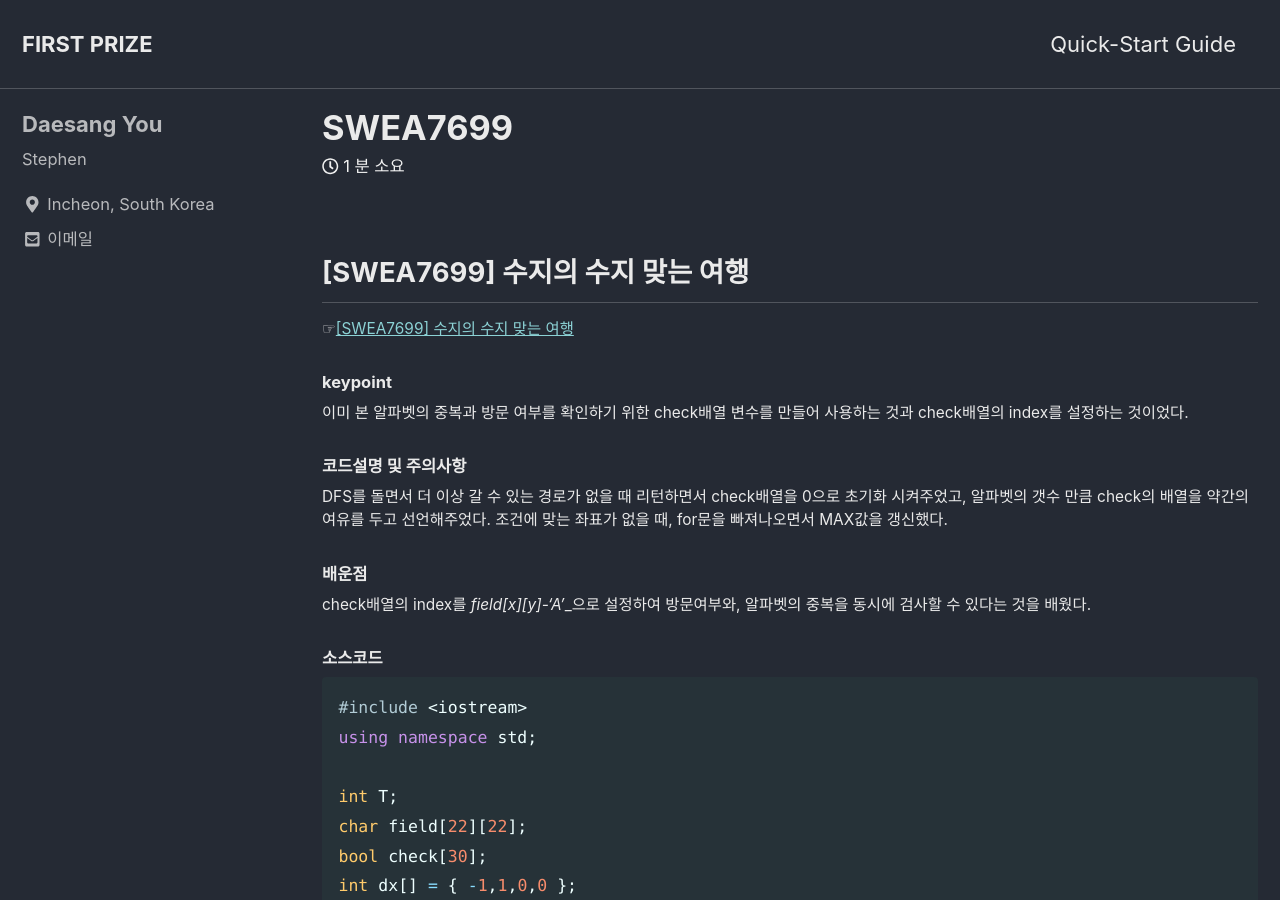
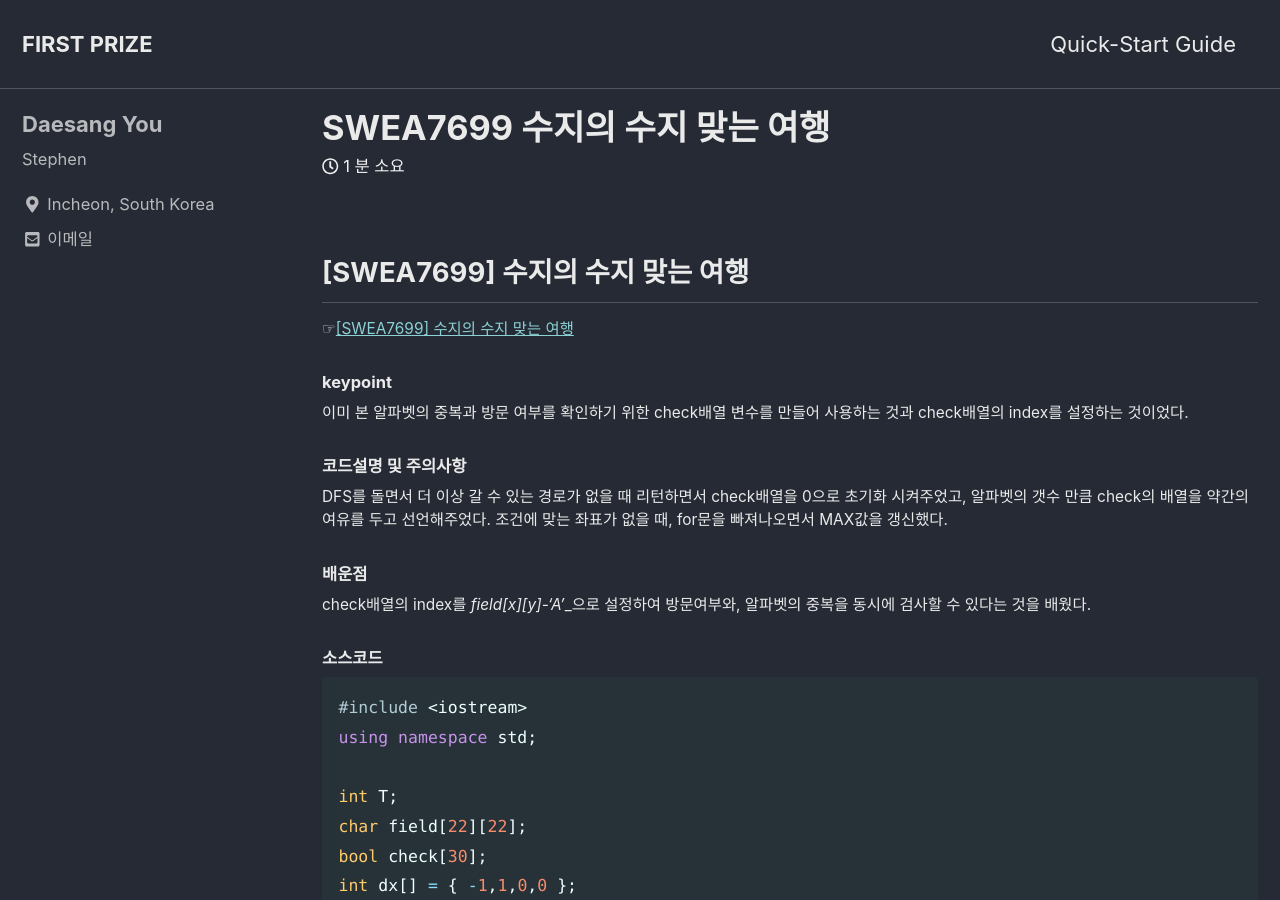
Before and after one commit to eotkd4791/eotkd4791.github.io, a Jekyll site: the page built from _posts/algorithm/2019-07-01-algorithm-SW-7699-수지의_수지_맞는_여행.md, in a window 1280 px wide and 900 px high. Built offline with Jekyll 4.4.1, drawn with Linux system fonts in a browser that asks for light colours; cached includes are drawn as plain includes; comment, search, counter and statistics services are not loaded.

Commit message:
[SWEA7699] 수지의_수지_맞는_여행

```diff
--- a/_posts/algorithm/2019-07-01-algorithm-SW-7699-수지의_수지_맞는_여행.md
+++ b/_posts/algorithm/2019-07-01-algorithm-SW-7699-수지의_수지_맞는_여행.md
@@ -1,5 +1,5 @@
 ---
-title: "SWEA7699"
+title: "SWEA7699 수지의 수지 맞는 여행"
 categories:
   - Algorithm
 tags:
@@ -13,7 +13,7 @@ comments:
 ## [SWEA7699] 수지의 수지 맞는 여행
  ☞[[SWEA7699] 수지의 수지 맞는 여행](https://www.swexpertacademy.com/main/code/problem/problemDetail.do?contestProbId=AWqUzj0arpkDFARG&categoryId=AWqUzj0arpkDFARG&categoryType=CODE)
 
-##### keypoint
+#### keypoint
 이미 본 알파벳의 중복과 방문 여부를 확인하기 위한 check배열 변수를 만들어 사용하는 것과 check배열의 index를 설정하는 것이었다.
 
 #### 코드설명 및 주의사항
```
